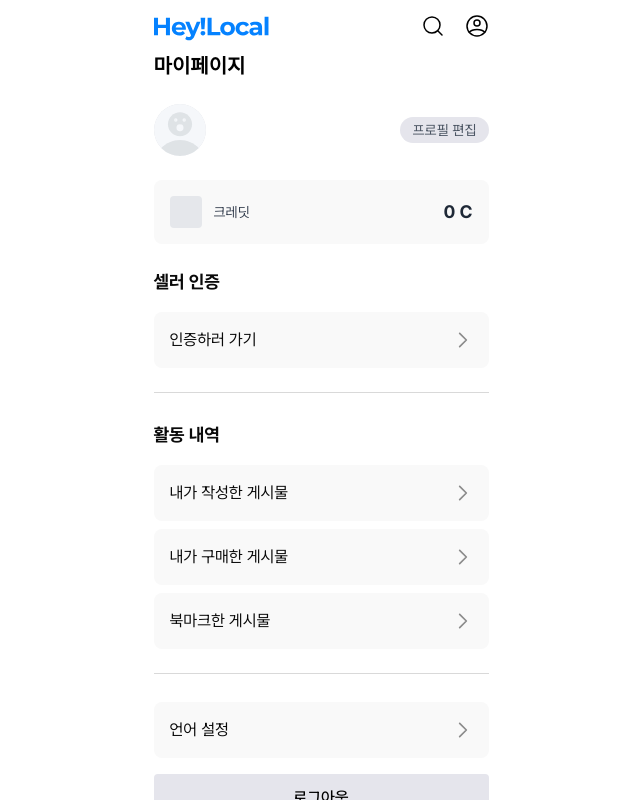
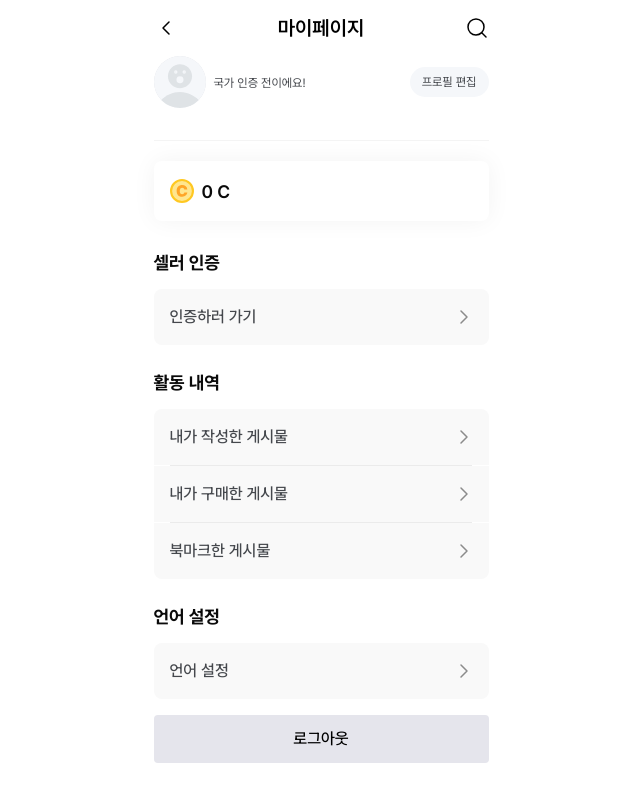
Before and after one commit to DevIruka/trip-connect, a Next.js app: page /mypage in a window 1280 px wide. Shown: the whole page, without its empty margins (319-959 px from the left). Built offline with nearby package versions, Linux system fonts and the light colour scheme; no server answers.

Commit message:
💄 style : 마이페이지 스타일을 시안과 거의 같게

```diff
--- a/src/app/mypage/page.tsx
+++ b/src/app/mypage/page.tsx
@@ -5,6 +5,10 @@ import { useUserStore } from '@/store/userStore';
 import { supabase } from '@/utils/supabase/supabaseClient';
 import Link from 'next/link';
 import Image from 'next/image';
+import search from '@/data/images/ic-Search.svg';
+const lefticon = '/images/ic-left.svg';
+const marker = '/images/ic-location.svg';
+const coin = '/images/goldcoin.svg';
 
 const MyPage = () => {
   const user = useUserStore((state) => state.user);
@@ -129,14 +133,19 @@ const MyPage = () => {
   };
 
   return (
-    <div className="px-5 overflow-y-scroll">
-      <h1 className="text-black font-[Pretendard] text-[20px] font-semibold leading-none mb-7">
+    <div className="inner overflow-y-scroll">
+      <div className="flex flex-row justify-between items-center h-[56px]">
+        <Image src={lefticon} width={24} height={24} alt="back" />
+        <h1 className="text-black text-[20px] font-semibold leading-none">
           마이페이지
         </h1>
+        <Image src={search} width={24} height={24} alt="search" />
+      </div>
 
       {/* 프로필 카드 */}
-      <div className="mb-6">
-        <div className="flex items-center mb-4 gap-[8px]">
+      <div className="mb-[16px]">
+        <div className="flex flex-row justify-between items-center">
+          <div className="flex items-center">
             {/* 프로필 사진 */}
             <div className="w-[52px] h-[52px] rounded-full bg-gray-200 overflow-hidden">
               {userProfile.profileImg ? (
@@ -159,16 +168,27 @@ const MyPage = () => {
             </div>
 
             {/* 닉네임, 국가 정보 */}
-          <div className="flex-1">
-            <h2 className="text-lg font-bold flex items-center">
+            <div className="flex flex-col ml-[8px]">
+              <h2 className="text-[16px] font-[600] mb-[2px] flex items-center">
                 {userProfile.nickname}
               </h2>
-            <p className="text-sm text-gray-600">{userProfile.country}</p>
+              {userProfile.country ? (
+                <div className="flex items-center justify-center h-[20.03px] min-w-6 bg-[#F5F7FA] text-[#45484D] rounded-full py-[3px] pl-[4px] pr-[5px]">
+                  <Image src={marker} width={10} height={10} alt="marker" />
+                  <p className="text-[12px] font-[500] tracking-[-0.24px]">
+                    {userProfile.country}
+                  </p>
                 </div>
-
+              ) : (
+                <p className="text-[#45484D] text-[12px]">
+                  국가 인증 전이에요!
+                </p>
+              )}
+            </div>
+          </div>
           {/* 프로필 편집 버튼 */}
           <button
-            className="flex justify-center items-center gap-[10px] px-[12px] py-[3px] rounded-full bg-[#E5E5EC] text-sm text-gray-600"
+            className="flex justify-center items-center gap-[10px] px-[12px] py-[6px] rounded-full bg-[#F5F7FA] text-[12px] text-[#45484D]"
             onClick={() => setIsModalOpen(true)}
           >
             프로필 편집
@@ -177,102 +197,103 @@ const MyPage = () => {
       </div>
 
       {/* 자기소개 */}
-      <div className="mb-6">
-        <div className="text-gray-700">{userProfile.introduction}</div>
+      <div className="pb-[16px] border-b border-[#F4F4F4]">
+        <div className="text-black font-[500]">{userProfile.introduction}</div>
       </div>
 
       {/* 크레딧 섹션 */}
-      <Link
-        href="/mypage/credit"
-        className="flex items-center justify-between mb-6 p-4 bg-[#F9F9F9] rounded-lg"
-      >
-        <div className="flex items-center">
-          <div className="w-8 h-8 rounded bg-gray-200 flex items-center justify-center mr-3"></div>
-          <span className="text-sm text-gray-700">크레딧</span>
+      <Link href="/mypage/credit">
+        <div className="border-solid border-[#F4F4F4] shadow-[0px_0px_24px_0px_rgba(0,0,0,0.05)] rounded-lg p-4 flex items-center mt-[20px] mb-[28px]">
+          <div className="flex flex-row justify-center items-center">
+            <Image src={coin} width={24} height={24} alt="coin" />
+            <p className="text-[18px] pt-[1px] ml-[8px] font-[600]">
+              {new Intl.NumberFormat().format(Number(userProfile.credit))} C
+            </p>
           </div>
-        <div className="text-lg font-bold text-gray-800">
-          {new Intl.NumberFormat().format(Number(userProfile.credit))} C
         </div>
       </Link>
 
       {/* 셀러 인증 */}
-      <div className="mb-6">
-        <h2 className="text-lg font-bold mb-4">셀러 인증</h2>
+      <div className="mb-[24px]">
+        <h2 className="text-lg font-bold mb-[12px]">셀러 인증</h2>
         <Link
           href="/mypage/seller-auth"
           className="flex justify-between items-center gap-[23px] p-[16px] rounded-[8px] bg-[#F9F9F9] w-full"
         >
-          <span>인증하러 가기</span>
+          <span className="text-[16px] text-[#45484D] font-[500]">
+            인증하러 가기
+          </span>
           <Image
             src="/images/right arrow.svg"
             alt="Arrow Right"
-            width={20}
-            height={20}
+            width={18}
+            height={18}
           />
         </Link>
       </div>
 
-      <div className="h-[1px] w-full bg-[#D9D9D9] mb-7"></div>
-
       {/* 활동 내역 */}
-      <div className="mb-6">
-        <h2 className="text-lg font-bold mb-4">활동 내역</h2>
-        <div className="space-y-2 mt-2">
+      <div className="mb-[24px]">
+        <h2 className="text-lg font-bold mb-[12px]">활동 내역</h2>
+        <div className="mt-2">
           <Link
             href="/mypage/filters/all"
-            className="flex justify-between items-center gap-[23px] p-[16px] rounded-[8px] bg-[#F9F9F9] w-full"
+            className="flex justify-between items-center gap-[23px] p-[16px] rounded-t-[8px] bg-[#F9F9F9] w-full"
           >
-            <span>내가 작성한 게시물</span>
+            <span className='text-[16px] text-[#45484D] font-[500]'>내가 작성한 게시물</span>
             <Image
               src="/images/right arrow.svg"
               alt="Arrow Right"
-              width={20}
-              height={20}
+              width={18}
+              height={18}
+              className=""
+            />
+          </Link>
+          <div className='flex flex-row justify-center items-center border-b w-[90%] border-[#EBEBEB] mx-auto'></div>
+          <Link
+            href="/mypage/purchase"
+            className="flex justify-between items-center gap-[23px] p-[16px] bg-[#F9F9F9] w-full"
+          >
+            <span className='text-[16px] text-[#45484D] font-[500]'>내가 구매한 게시물</span>
+            <Image
+              src="/images/right arrow.svg"
+              alt="Arrow Right"
+              width={18}
+              height={18}
               className="ml-2"
             />
           </Link>
+          <div className='flex flex-row justify-center items-center border-b w-[90%] border-[#EBEBEB] mx-auto'></div>
           <Link
-            href="/mypage/purchase"
-            className="flex justify-between items-center gap-[23px] p-[16px] rounded-[8px] bg-[#F9F9F9] w-full"
+            href="/mypage/bookmark"
+            className="flex justify-between items-center gap-[23px] p-[16px] rounded-b-[8px] bg-[#F9F9F9] w-full"
           >
-            <span>내가 구매한 게시물</span>
+            <span className='text-[16px] text-[#45484D] font-[500]'>북마크한 게시물</span>
             <Image
               src="/images/right arrow.svg"
               alt="Arrow Right"
-              width={20}
-              height={20}
-              className="ml-2"
-            />
-          </Link>
-          <Link
-            href="/mypage/bookmark"
-            className="flex justify-between items-center gap-[23px] p-[16px] rounded-[8px] bg-[#F9F9F9] w-full"
-          >
-            <span>북마크한 게시물</span>
-            <Image
-              src="/images/right arrow.svg"
-              alt="Arrow Right"
-              width={20}
-              height={20}
+              width={18}
+              height={18}
               className="ml-2"
             />
           </Link>
         </div>
       </div>
 
-      <div className="h-[1px] w-full bg-[#D9D9D9] mb-7"></div>
+
 
       {/* 설정 */}
+      <h2 className="text-lg font-bold mb-[12px]">언어 설정</h2>
       <Link
         href="/mypage/language"
         className="flex justify-between items-center gap-[23px] p-[16px] rounded-[8px] bg-[#F9F9F9] w-full"
       >
-        <span>언어 설정</span>
+        <span className='text-[16px] text-[#45484D] font-[500]'>언어 설정</span>
         <Image
           src="/images/right arrow.svg"
           alt="Arrow Right"
-          width={20}
-          height={20}
+          width={18}
+          height={18}
           className="ml-2"
         />
       </Link>
--- a/src/components/Header.tsx
+++ b/src/components/Header.tsx
@@ -13,6 +13,7 @@ const Header = () => {
     '/login',
     '/signup',
     '/search',
+    '/mypage',
     '/mypage/credit',
     '/post',
     '/response-list',
```
Lines whose indentation alone changed are shown as unchanged.
